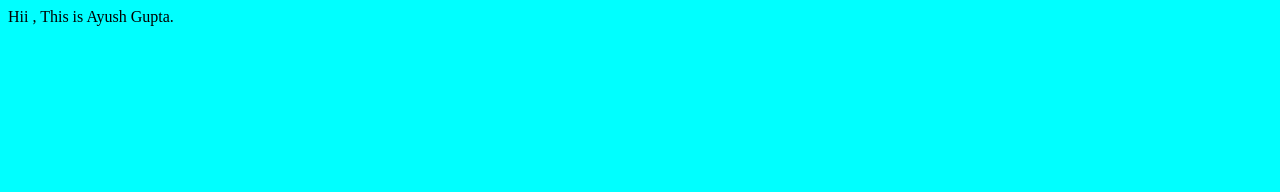
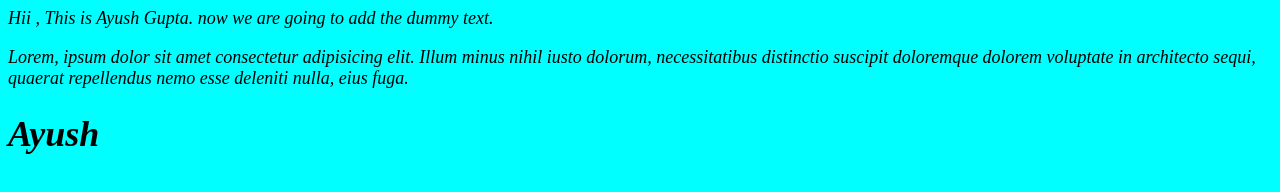
Before and after one commit to Ayush1790/practisegit, a plain HTML site: page index.html in a window 1280 px wide. Drawn offline with Linux system fonts and the light colour scheme.

Commit message:
CSS Commit

```diff
--- a/CSS/style.css
+++ b/CSS/style.css
@@ -1,3 +1,5 @@
 body{
     background-color: aqua;
+    font-size: large;
+    font-style: italic;
 }
--- a/index.html
+++ b/index.html
@@ -8,6 +8,8 @@
     <link rel="stylesheet" href="CSS/style.css">
 </head>
 <body>
-    Hii , This is Ayush Gupta.
+    Hii , This is Ayush Gupta. now we are going to add the dummy text.
+    <p>Lorem, ipsum dolor sit amet consectetur adipisicing elit. Illum minus nihil iusto dolorum, necessitatibus distinctio suscipit doloremque dolorem voluptate in architecto sequi, quaerat repellendus nemo esse deleniti nulla, eius fuga.</p>
+<h1>Ayush</h1>
 </body>
 </html>
```
